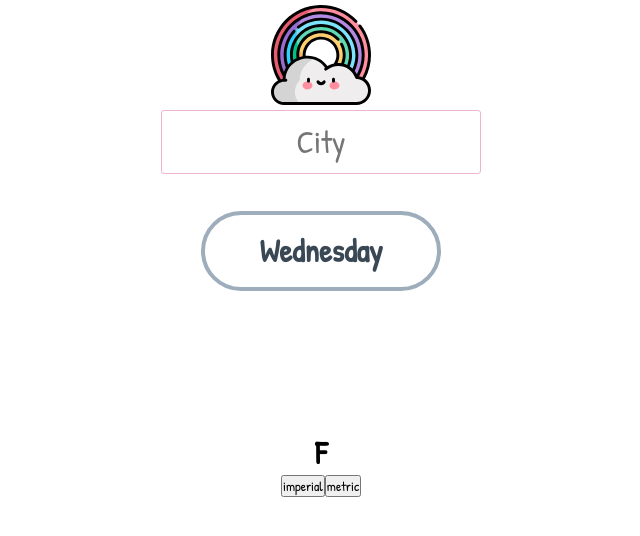
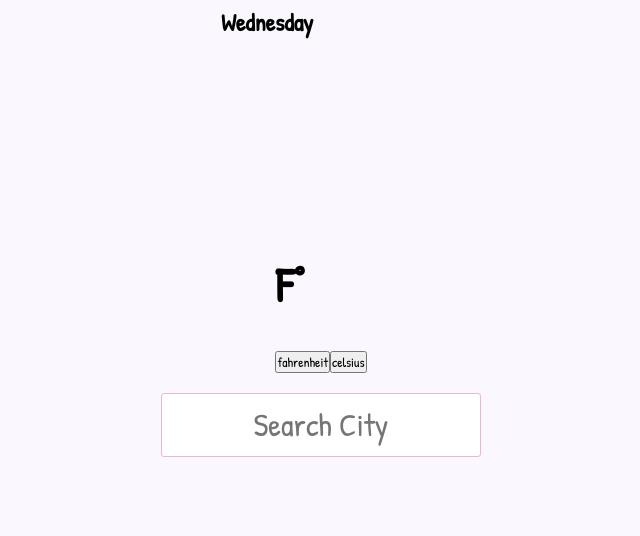
Before and after one commit to Andy-Not/betterWeather, a React (Create React App) app: page / in a window 1280 px wide. Shown: the top 536 px of the page, without its empty margins (319-959 px from the left). Built offline with nearby package versions, Linux system fonts and the light colour scheme; no server answers.

Commit message:
mobile view re-design

```diff
--- a/src/App.js
+++ b/src/App.js
@@ -1,13 +1,12 @@
 import CurrentWeather from "./componets/CurrentWeather";
 import Search from "./componets/Search";
-import './App.css';
 
 function App() {
   return (
-    <div className={'wrapper'}>
+    <main>
           <Search/>
-          <CurrentWeather className={'weather'}/>
-    </div>
+          <CurrentWeather/>
+    </main>
   );
 }
 
--- a/src/componets/CurrentWeather.js
+++ b/src/componets/CurrentWeather.js
@@ -1,14 +1,12 @@
 import classes from "./CurrentWeather.module.css";
 import {useSelector} from "react-redux";
-import IconChnager from './IconChanger';
 import loading from '../assets/icons/loadingIcon/isLoading.gif'
 import {useState} from "react";
+import IconChanger from "./IconChanger";
 
 
 const CurrentWeather = () => {
-
-    const weatherType = useSelector(state => state.api.weatherStatus);
-    const temp = useSelector(state => state.api.temperature);
+    const apiData = useSelector(state => state.api);
     let isLoading = false;
     const [isFahrenheit, setIsFahrenheit] = useState(true);
 
@@ -16,6 +14,22 @@ const CurrentWeather = () => {
         const metricTemp = (imperialTemp - 32) * 5/9;
         return  Math.round(metricTemp);
     }
+
+
+
+    function getDayName()
+    {
+        const today = new Date();
+        const dd = String(today.getDate()).padStart(2, '0');
+        const mm = String(today.getMonth() + 1).padStart(2, '0');
+        const yyyy = today.getFullYear();
+        const currentFullDate = mm + '/' + dd + '/' + yyyy
+        const date = new Date(currentFullDate);
+        return date.toLocaleDateString("en-US", { weekday: 'long' });
+    }
+
+
+
 
     const onUnitChangeHandler = (event) => {
         if (event.target.id === "metric"){
@@ -26,26 +40,35 @@ const CurrentWeather = () => {
         }
     }
     return(
-        <div className={classes.wrapper}>
-            <div className={classes['city-wrapper']}>
-                <div className={classes['city']}>
-                    Wednesday
+        <main className={classes.wrapper}>
+            <section>
+                <div className={classes['day-wrapper']}>
+                    <h1>{apiData.city}</h1>
+                    <h2>{getDayName()}</h2>
                 </div>
-            </div>
+
                 <div className={classes.icon}>
-                {!isLoading && <IconChnager/>}
+                    {!isLoading && <IconChanger/>}
                     {isLoading && <img src={loading} alt=""/>}
                 </div>
-            <div className={classes['weather-info']}>
-                <div className={classes['weather-type']}>{weatherType}</div>
-                {isFahrenheit && <div className={classes.temp}>{temp}F</div>}
-                {!isFahrenheit && <div className={classes.temp}>{imperialToMetric(temp)}C</div>}
+            </section>
+
+            <section className={classes['weather-info']}>
+                <div className={classes['weather-type']}>
+                    {apiData.weatherStatus}
                 </div>
+
                 <div>
-                <button onClick={onUnitChangeHandler} id={"imperial"}>imperial</button>
-                <button onClick={onUnitChangeHandler} id={"metric"}>metric</button>
+                    {isFahrenheit && <div className={classes.temp}>{apiData.temperature}F&deg; </div>}
+                    {!isFahrenheit && <div className={classes.temp}>{imperialToMetric(apiData.temperature)}C&deg; </div>}
                 </div>
+
+                <div className={classes['weather-input']}>
+                    <button className={classes.btn} onClick={onUnitChangeHandler} id={"imperial"}>fahrenheit</button>
+                    <button className={classes.btn} onClick={onUnitChangeHandler} id={"metric"}>celsius</button>
                 </div>
+            </section>
+        </main>
     )
 }
 export default CurrentWeather;
--- a/src/componets/CurrentWeather.module.css
+++ b/src/componets/CurrentWeather.module.css
@@ -1,78 +1,61 @@
-*{
-    margin: 0;
-    padding: 0;
-    box-sizing: border-box;
-}
 
-/*#9BCAF2*/
+/*.wrapper{*/
+/*    background-color: #ff0000;*/
+/*    max-width: 30rem;*/
+/*    height: auto;*/
+/*    position: relative;*/
+/*    padding: 6px;*/
+/*}*/
+/* .city-wrapper,*/
+/* .city,*/
+/* .icon,*/
+/* .weather-info{*/
+/*    display: flex;*/
+/*    justify-content: center;*/
+/*    align-items: center;*/
+/*}*/
 
-/*#3A4856*/
+/*.city-wrapper{*/
+/*    top: -2.8rem;*/
+/*    margin-left: auto;*/
+/*    margin-right: auto;*/
+/*    left: 0;*/
+/*    right: 0;*/
+/*    font-size: 2rem;*/
+/*    font-weight: bold;*/
+/*    position: absolute;*/
+/*}*/
 
-/*#9DADBC*/
+/*.city{*/
+/*    background-color: #fff;*/
+/*    color: #3A4856;*/
+/*    max-width: 20rem;*/
+/*    min-width: 10rem;*/
+/*    padding: 1rem 2rem;*/
+/*    border: 4px solid #9DADBC;*/
+/*    width: auto;*/
+/*    height: 5rem;*/
+/*    border-radius: 100vh;*/
+/*}*/
 
-/*#EDB5D0*/
+/*.icon{*/
+/*    height: 200px;*/
+/*    margin: 3rem auto 0 auto;*/
+/*}*/
 
-.wrapper{
-    background-color: white;
-    max-width: 30rem;
-    width: 30rem;
-    max-height: 26rem;
-    height: auto;
-    border-radius: 8px;
-    margin: 10rem auto;
-    position: relative;
-    padding: 6px;
-}
- .city-wrapper,
- .city,
- .icon,
- .weather-info{
-    display: flex;
-    justify-content: center;
-    align-items: center;
-}
+/*.icon img{*/
+/*    height: 100%;*/
+/*}*/
 
-.city-wrapper{
-    top: -2.8rem;
-    margin-left: auto;
-    margin-right: auto;
-    left: 0;
-    right: 0;
-    font-size: 2rem;
-    font-weight: bold;
-    position: absolute;
-}
+/*.weather-info{*/
+/*    flex-direction: column;*/
+/*    font-size: 4rem;*/
+/*    font-weight: bold;*/
+/*}*/
 
-.city{
-    background-color: #fff;
-    color: #3A4856;
-    max-width: 20rem;
-    min-width: 10rem;
-    padding: 1rem 2rem;
-    border: 4px solid #9DADBC;
-    width: auto;
-    height: 5rem;
-    border-radius: 100vh;
-}
-
-.icon{
-    height: 200px;
-    margin: 3rem auto 0 auto;
-}
-
-.icon img{
-    height: 100%;
-}
-
-.weather-info{
-    flex-direction: column;
-    font-size: 4rem;
-    font-weight: bold;
-}
-
-.temp{
-    font-size: 2rem;
-}
+/*.temp{*/
+/*    font-size: 2rem;*/
+/*}*/
 
 @media only screen and (min-width: 1024px) and (max-width: 1365px) {
     .wrapper{
@@ -128,22 +111,69 @@
 
 @media only screen and (min-width: 768px) and (max-width: 1023px) {
     .wrapper{
-        margin: 0 auto;
-        width: 100%;
+        position: relative;
+        align-items: center;
     }
 
-    .city-wrapper{
-        top: 0;
+    .day-wrapper{
+        text-align: center;
+        font-weight: bold;
+    }
+    .day-wrapper h1{
+        font-size: 2rem;
+    }
+    .day-wrapper h2{
+        font-size: 1.30rem;
+        font-weight: 200;
     }
 
     .icon{
-        margin-top: 4rem;
-        height: 100px;
-        width: 100px;
+        text-align: center;
+    }
+
+    .icon img{
+        padding-top: 1rem;
+        width: 20%;
+
+    }
+
+    .weather-input{
+        position: fixed;
+        left: 0;
+        right: 0;
+        top: 10rem;
+        display: flex;
+        width: 100%;
+        justify-content: space-between;
+        padding: 0 3rem;
+        align-items: center;
+    }
+
+    .btn{
+        display: flex;
+        justify-content: space-around;
+        align-items: center;
+        min-width: 5rem;
+        height: 2rem;
+        font-weight: bold;
+        font-size: 1rem;
+        padding: 3px;
+        background-color: transparent;
+        border-radius: 50vh;
+        border: rgba(0, 0, 0, 0.24) 1px solid;
+        box-shadow: -1px -1px 5px 1px rgba(130, 130, 130, 0.45);
+        transition: all 0.1s ease-in-out;
+    }
+    .btn:active{
+        font-size: 1.3rem;
     }
 
     .weather-info{
-        font-size: 3rem;
+        text-align: center;
+        width: 100%;
+        font-size: 1rem;
+        font-weight: bold;
+        letter-spacing: 1.5px;
     }
 
 }
@@ -152,50 +182,69 @@
 
 @media only screen and (min-width: 421px) and (max-width: 767px) {
     .wrapper{
-        margin: 0 auto;
         position: relative;
-        display: flex;
-        flex-direction: column;
-        justify-content: center;
         align-items: center;
-        padding: 6px;
     }
 
-    .city-wrapper{
-        top: 0;
-        margin-left: auto;
-        margin-right: auto;
-        left: 0;
-        right: 0;
+    .day-wrapper{
+        text-align: center;
+        font-weight: bold;
+    }
+    .day-wrapper h1{
         font-size: 2rem;
-        font-weight: bold;
-        position: absolute;
     }
-
-    .city{
-        background-color: #fff;
-        color: #3A4856;
-        max-width: 20rem;
-        min-width: 15rem;
-        border: 4px solid #9DADBC;
-        width: auto;
-        border-radius: 100vh;
+    .day-wrapper h2{
+        font-size: 1.30rem;
+        font-weight: 200;
     }
 
     .icon{
-        margin-top: 2rem;
-        height: 150px;
-        width: 200px;
+        text-align: center;
     }
 
     .icon img{
-        height: 100%;
+        padding-top: 1rem;
+        width: 20%;
+
+    }
+
+    .weather-input{
+        position: fixed;
+        left: 0;
+        right: 0;
+        top: 10rem;
+        display: flex;
+        width: 100%;
+        justify-content: space-between;
+        padding: 0 3rem;
+        align-items: center;
+    }
+
+    .btn{
+        display: flex;
+        justify-content: space-around;
+        align-items: center;
+        min-width: 5rem;
+        height: 2rem;
+        font-weight: bold;
+        font-size: 1rem;
+        padding: 3px;
+        background-color: transparent;
+        border-radius: 50vh;
+        border: rgba(0, 0, 0, 0.24) 1px solid;
+        box-shadow: -1px -1px 5px 1px rgba(130, 130, 130, 0.45);
+        transition: all 0.1s ease-in-out;
+    }
+    .btn:active{
+        font-size: 1.3rem;
     }
 
     .weather-info{
-        flex-direction: column;
-        font-size: 3rem;
+        text-align: center;
+        width: 100%;
+        font-size: 1rem;
         font-weight: bold;
+        letter-spacing: 1.5px;
     }
 
 }
@@ -203,26 +252,69 @@
 /*/  Smartphones in portrait mode  */
 
 @media only screen and (max-width: 420px) {
-
     .wrapper{
-        margin: 4rem auto;
+        align-items: center;
+        width: 100%;
+        text-align: center;
+        padding-top: 2rem;
+    }
+    .day-wrapper{
+        display: flex;
         flex-direction: column;
-        height: auto;
-        width: 100%;
+        justify-content: center;
+        align-items: center;
+    }
+    .day-wrapper h1{
+        font-size: 2rem;
+    }
+    .day-wrapper h2{
+        font-weight: 200;
+    }
+    .icon img{
+        animation: test;
+        padding: 9px;
+        width: 60%;
     }
 
-    .city-wrapper{
-        font-size: 1.9rem;
+    .weather-input{
+        position: relative;
+        display: flex;
+        width: 100%;
+        justify-content: space-evenly;
+        height: 5rem;
+        align-items: center;
     }
 
-    .city{
-        max-width: 20rem;
-        min-width: 15rem;
-        padding: 2rem 2rem;
+    .weather-input::after{
+        content: '';
+        position: absolute;
+        background-color: rgba(116, 116, 116, 0.34);
+        width: 1px;
+        height: 50px;
     }
-
+    .btn{
+        display: flex;
+        justify-content: space-around;
+        align-items: center;
+        min-width: 5rem;
+        height: 3rem;
+        font-weight: bold;
+        font-size: 1rem;
+        padding: 3px;
+        background-color: transparent;
+        border-radius: 50vh;
+        border: rgba(0, 0, 0, 0.24) 1px solid;
+        box-shadow: -1px -1px 5px 1px rgba(130, 130, 130, 0.45);
+        transition: all 0.1s ease-in-out;
+    }
+    .btn:active{
+        font-size: 1.3rem;
+    }
     .weather-info{
-        font-size: 3rem;
+        font-size: 2rem;
+        width: 90%;
     }
-
+    .weather-type{
+        align-self: flex-start;
+    }
 }
--- a/src/componets/Search.js
+++ b/src/componets/Search.js
@@ -1,7 +1,6 @@
 import classes from './Search.module.css';
 import {useEffect, useState} from 'react';
 import useApiFetch from '../hooks/useApiFetch';
-import logo from '../assets/icons/svg/logo.svg';
 
 
 const Search = () => {
@@ -12,12 +11,14 @@ const Search = () => {
 
     useEffect(() =>{
         const geoLoactionHandler = async () => {
-            if (navigator.geolocation){
+            if (window.navigator.geolocation){
                 await navigator.geolocation.getCurrentPosition(position => {
                     onLoadFetch(`https://api.openweathermap.org/data/2.5/weather?${"&lat=" + position.coords.latitude  + "&lon=" + position.coords.longitude}&appid=8d342f682d66b6e1370bc79bd312bcd2&units=imperial`)
-                });
-            }else{
-                alert('navigator geoloacation not allowed :(')
+                }, fallback => {
+                    onLoadFetch("https://api.openweathermap.org/data/2.5/weather?q=miami&appid=8d342f682d66b6e1370bc79bd312bcd2&units=imperial")
+                        console.log(fallback)
+                    }
+                );
             }
         }
         geoLoactionHandler();
@@ -37,18 +38,12 @@ const Search = () => {
     }
 
     return(
-        <div className={classes.wrapper}>
-            <div className={classes['logo-wrapper']}>
-                <img className={classes.logo} src={logo} alt=""/>
-            </div>
+        <nav className={`${classes.wrapper} nav`}>
             <form onSubmit={searchDataByCityHandler}>
-                <input placeholder={'City'} onChange={cityInputHandler} value={city}/>
+                <input placeholder={'Search City'} onChange={cityInputHandler} value={city}/>
                 <button className={classes.btn} type={"submit"}>Submit</button>
             </form>
-            <div className={classes.city}>
-                {city}
-            </div>
-        </div>
+        </nav>
     )
 }
 export default Search;
--- a/src/App.css
+++ b/src/index.css
@@ -5,3 +5,15 @@
     box-sizing: border-box;
     font-family: 'Patrick Hand', cursive;
 }
+body{
+    background-color: #FAF7FF;
+    display: flex;
+    justify-content: space-around;
+}
+main{
+    display: flex;
+    flex-direction: column;
+}
+.nav{
+    order: 1;
+}
--- a/src/index.js
+++ b/src/index.js
@@ -3,6 +3,7 @@ import ReactDOM from 'react-dom';
 import App from './App';
 import {Provider} from "react-redux";
 import store from "./store";
+import "./index.css";
 
 ReactDOM.render(
   <React.StrictMode>
```
Also changed, not shown: src/componets/IconChanger.js (+12 -1 lines), src/componets/Search.module.css (+6 -5 lines). Lines whose indentation alone changed are shown as unchanged.
